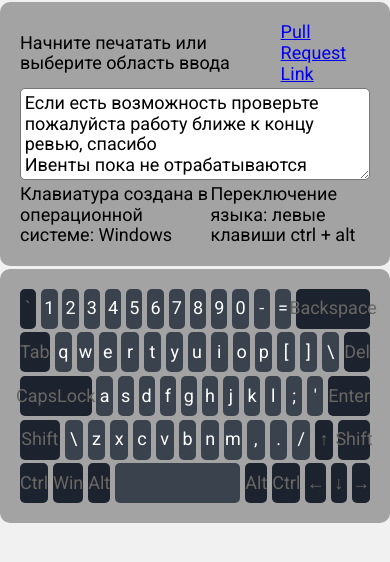
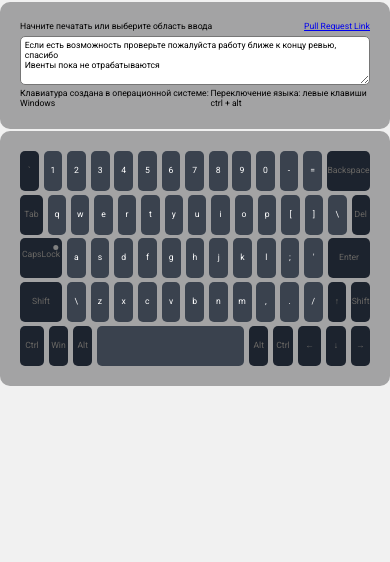
Before and after one commit to JaKsHaZbi/virtual-keyboard, a website with bundled scripts: page virtual-keyboard/index.html in a window 390 px wide. Built offline with nearby package versions, Linux system fonts and the light colour scheme.

Commit message:
feat: add status for caps

```diff
--- a/virtual-keyboard/index.js
+++ b/virtual-keyboard/index.js
@@ -1,2 +1,3 @@
 import './scripts/render.js';
 import './scripts/keys.js';
+import './scripts/events.js'
--- /dev/null
+++ b/virtual-keyboard/scripts/events.js
@@ -0,0 +1 @@
+console.log('ev')
--- a/virtual-keyboard/scripts/render.js
+++ b/virtual-keyboard/scripts/render.js
@@ -44,7 +44,7 @@ function render() {
   textarea.append(infoLast);
   wrapper.append(textarea);
   // wrapper.append(infoFirst);
-  body.append(wrapper);
+  body.prepend(wrapper);
 
   // render keyboard section
   const keyboard = document.createElement("section");
@@ -105,7 +105,15 @@ function render() {
         btn.className = "btn";
         fill(btn, j);
 
-        if (j === 30 || j === 42) {
+        if (j === 30) {
+          btn.className = "caps"
+          const caps = document.createElement('div');
+          caps.className = "caps";
+
+          btn.prepend(caps);
+          btn.className = "btn center large dark"
+        }
+        if (j === 42) {
           btn.className = "btn large dark";
         }
 
@@ -150,9 +158,7 @@ function render() {
   }
   wrapper.append(keyboard);
 }
-
 render();
-
 
 function fill(btn, j) {
   Object.keys(keys).forEach(key => {
--- a/virtual-keyboard/style.scss
+++ b/virtual-keyboard/style.scss
@@ -51,6 +51,12 @@ html {
   // height: 10px;
   width: 100%;
   padding: 20px;
+
+  font-size: 16px;
+  @media (max-width: 1000px) {
+    font-size: calc(var(--index) * 0.7);
+  }
+
 
   background-color: #a3a3a4;
   border-radius: 10px;
@@ -140,4 +146,21 @@ html {
     .space {
       width: calc(var(--index) * 19.7);
     }
+    .btn.center {
+      padding-top: 7px;
+      justify-content: start;
+    }
+    .caps {
+      align-self: flex-end;
+      height: 5px;
+      width: 5px;
+
+      background-color: grey;
+      border-radius: 50%;
+      transform: translateX(calc(var(--index) * -0.3));
+      transition: background-color 0.2s ease-in-out;
+      &.active {
+        background-color: green;
+      }
+    }
 }
```
Also changed, not shown: virtual-keyboard/index.html (+1 -1 lines), virtual-keyboard/style.css, 1 other file.
